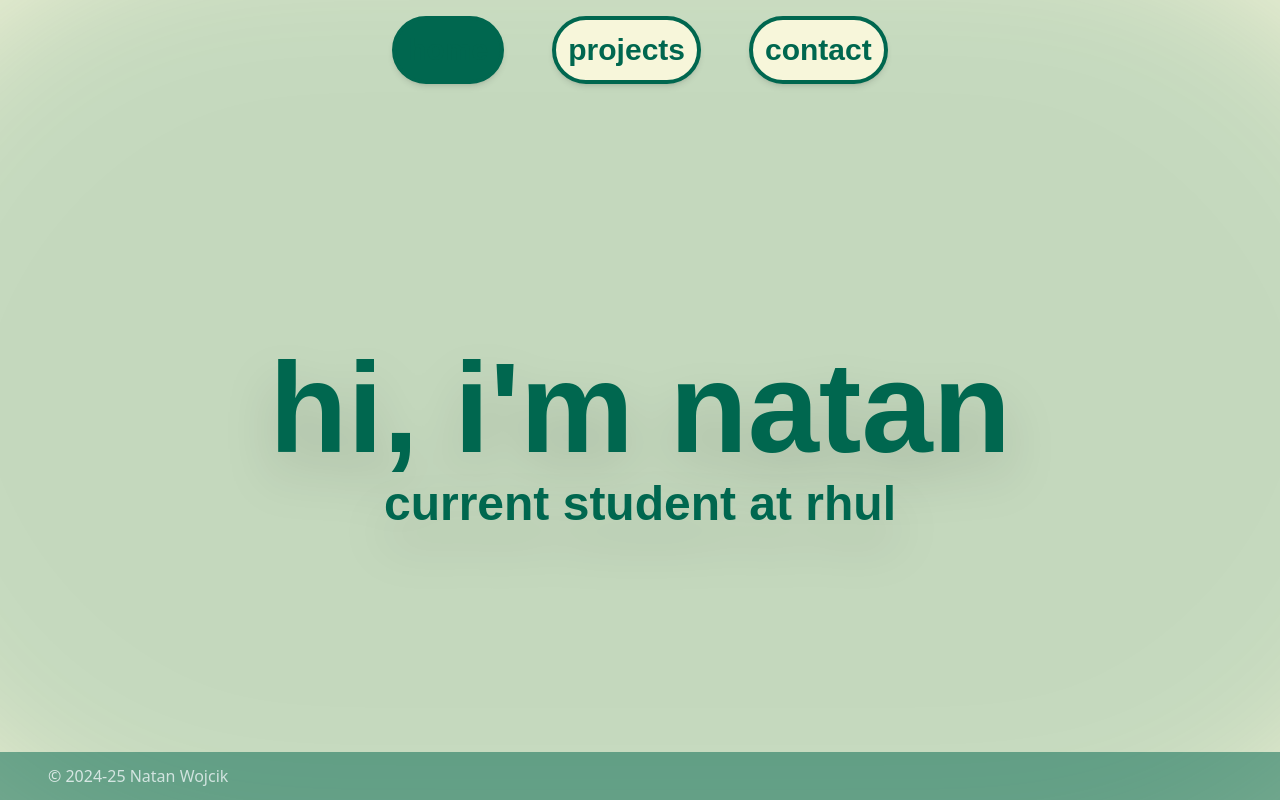
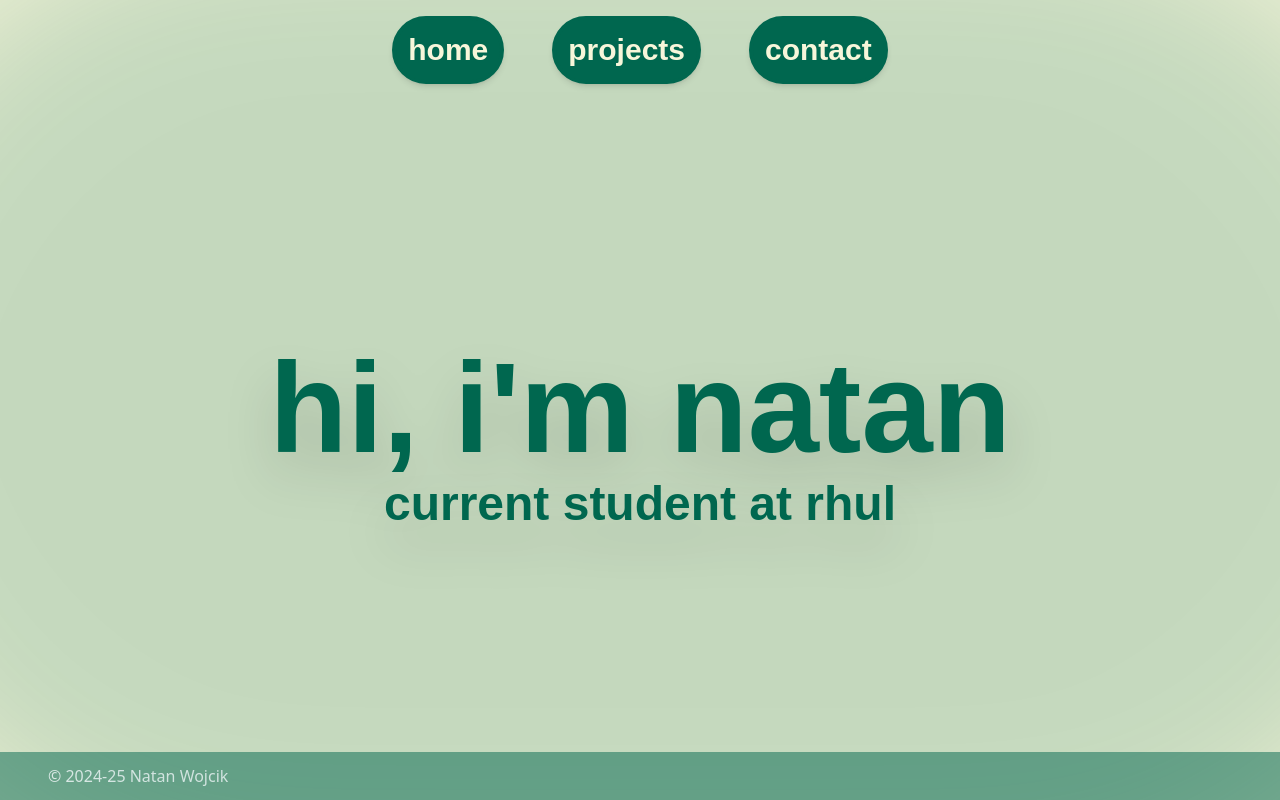
Before and after one commit to Tworye01/portfolio, a React (Vite) app: page /#/ in a window 1280 px wide. Built offline with nearby package versions, Linux system fonts and the light colour scheme.

Commit message:
fix: fixed navbar again

```diff
--- a/src/components/navbar.tsx
+++ b/src/components/navbar.tsx
@@ -11,25 +11,31 @@ export const NavigationBarComponent = () => {
         <div className="font-bold flex space-x-6 md:space-x-12">
           <Link
             to="/"
-            className={`text-darkgreen-100 text-lg md:text-3xl p-3 md:p-3 shadow-md bg-cream-100 rounded-full border-4 border-darkgreen-100 transition-colors duration-300 ${
-              isActive('/') ? 'text-cream-100 bg-darkgreen-100 ' : 'hover:bg-darkgreen-100 hover:text-cream-100'
-            }`}
+            className={`text-lg md:text-3xl p-3 md:p-3 shadow-md rounded-full border-4 border-darkgreen-100 transition-colors duration-300
+              ${isActive('/')
+                ? 'bg-darkgreen-100 text-cream-100'
+                : 'bg-cream-100 text-darkgreen-100 hover:bg-darkgreen-100 hover:text-cream-100'
+              }`}
           >
             home
           </Link>
           <Link
             to="/projects"
-            className={`text-darkgreen-100 text-lg md:text-3xl p-3 md:p-3 shadow-md bg-cream-100 rounded-full border-4 border-darkgreen-100 transition-colors duration-300 ${
-              isActive('/projects') ? 'bg-darkgreen-100 text-cream-100' : 'hover:bg-darkgreen-100 hover:text-cream-100'
-            }`}
+            className={`text-lg md:text-3xl p-3 md:p-3 shadow-md rounded-full border-4 border-darkgreen-100 transition-colors duration-300
+              ${isActive('/')
+                ? 'bg-darkgreen-100 text-cream-100'
+                : 'bg-cream-100 text-darkgreen-100 hover:bg-darkgreen-100 hover:text-cream-100'
+              }`}
           >
             projects
           </Link>
           <Link
             to="/contact"
-            className={`text-darkgreen-100 text-lg md:text-3xl p-3 md:p-3 shadow-md bg-cream-100 rounded-full border-4 border-darkgreen-100 transition-colors duration-300 ${
-              isActive('/contact') ? 'bg-darkgreen-100 text-cream-100' : 'hover:bg-darkgreen-100 hover:text-cream-100'
-            }`}
+            className={`text-lg md:text-3xl p-3 md:p-3 shadow-md rounded-full border-4 border-darkgreen-100 transition-colors duration-300
+              ${isActive('/')
+                ? 'bg-darkgreen-100 text-cream-100'
+                : 'bg-cream-100 text-darkgreen-100 hover:bg-darkgreen-100 hover:text-cream-100'
+              }`}
           >
             contact
           </Link>
```
